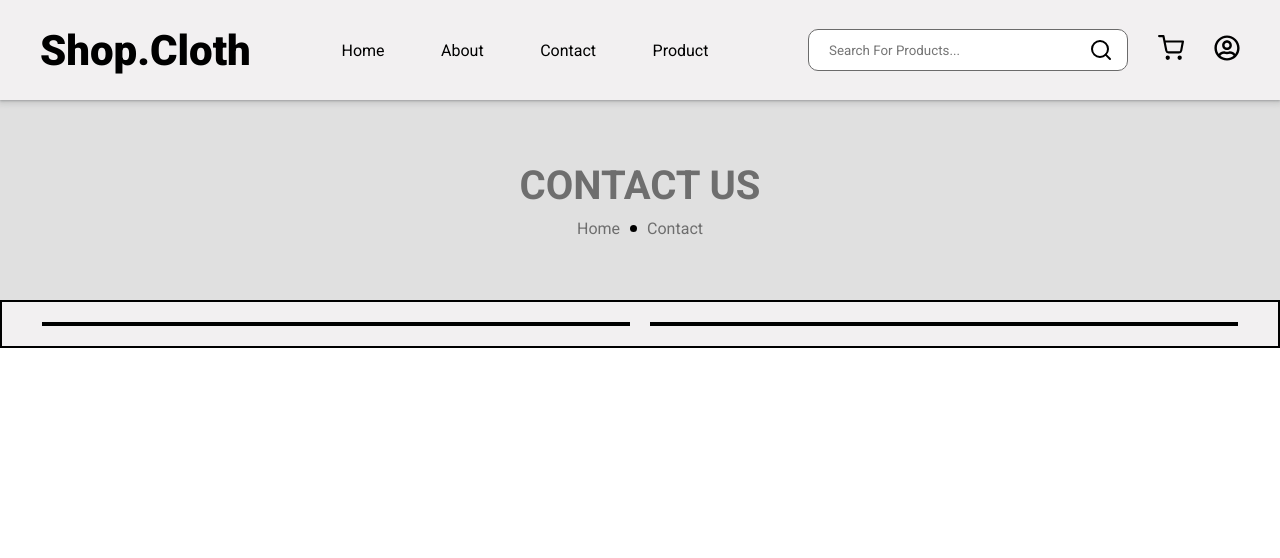
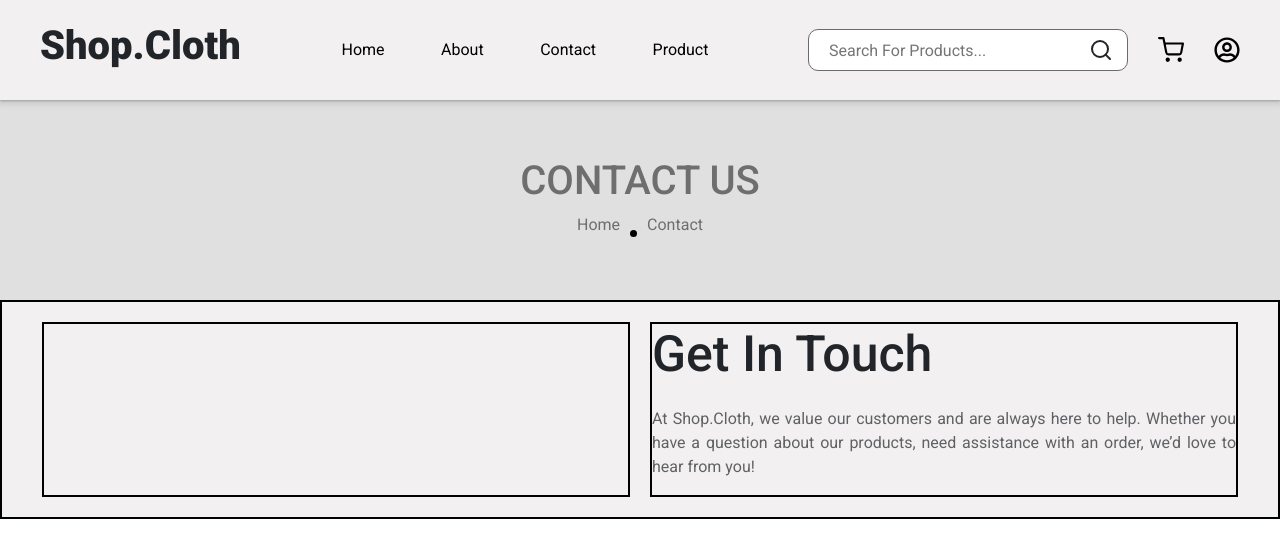
Before and after one commit to Blessen25/clothappcstm, a React (Create React App) app in the folder frontend/clothapp/: page /Contact in a window 1280 px wide. Shown: the top 558 px of the page. Built offline with nearby package versions, Linux system fonts and the light colour scheme.

Commit message:
Commited Changes

```diff
--- a/frontend/clothapp/package.json
+++ b/frontend/clothapp/package.json
@@ -5,6 +5,7 @@
   "dependencies": {
     "@fortawesome/free-solid-svg-icons": "^6.7.2",
     "@fortawesome/react-fontawesome": "^0.2.2",
+    "bootstrap": "^5.3.3",
     "cra-template": "1.2.0",
     "react": "^19.0.0",
     "react-dom": "^19.0.0",
--- a/frontend/clothapp/src/App.tsx
+++ b/frontend/clothapp/src/App.tsx
@@ -7,6 +7,9 @@
 import { Footer } from './components/footer/footer.tsx';
 import AboutusPage from './screens/about/about.tsx';
 import ContactPage from './screens/contact/contact.tsx';
+import 'bootstrap/dist/css/bootstrap.min.css';
+import 'bootstrap/dist/js/bootstrap.bundle.min';
+
 
 const App = () =>{
   return(
--- a/frontend/clothapp/src/components/contactcomp/contactcomp.tsx
+++ b/frontend/clothapp/src/components/contactcomp/contactcomp.tsx
@@ -13,6 +13,8 @@
 
                 </div>
                 <div className="contactpagereachusoutdiv">
+                    <h1 className="mainheadingcstm">Get In Touch</h1>
+                    <p className="smallparacstm">At Shop.Cloth, we value our customers and are always here to help. Whether you have a question about our products, need assistance with an order, we’d love to hear from you!</p>
 
                 </div>
             </div>
--- a/frontend/clothapp/src/components/contactcomp/contactstyles.css
+++ b/frontend/clothapp/src/components/contactcomp/contactstyles.css
@@ -16,4 +16,17 @@
 
     border: 2px solid black;
     width: 50%;
+    display: flex;
+    flex-direction: column;
+    gap: 15px;
 }
+
+.contactuscstmforms{
+
+    border: 2px solid black;
+    width: 100%;
+    display: flex;
+    flex-wrap: wrap;
+    gap: 20px;
+
+}
```
Also changed, not shown: 1 other file (tests, documents, lock files or other folders).
